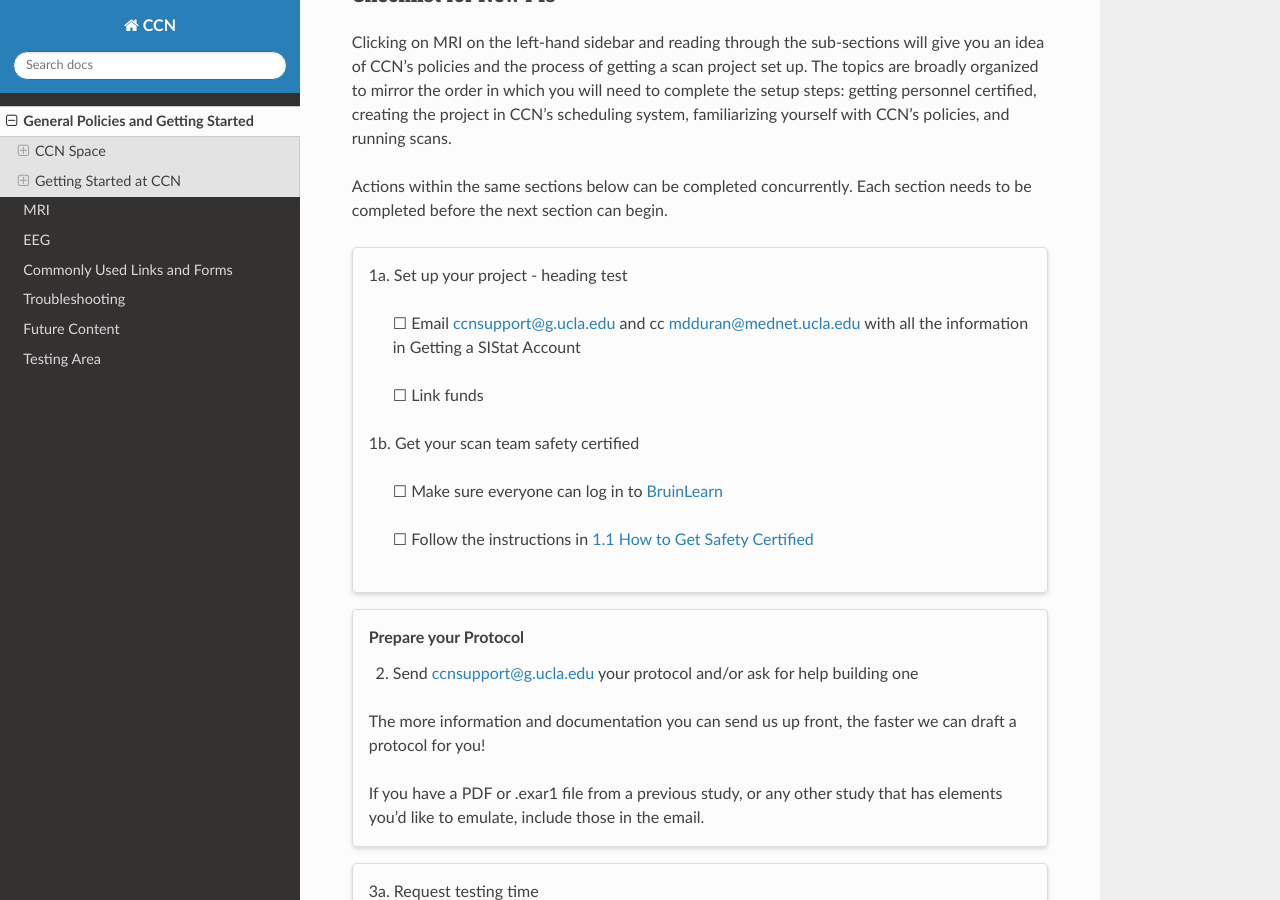
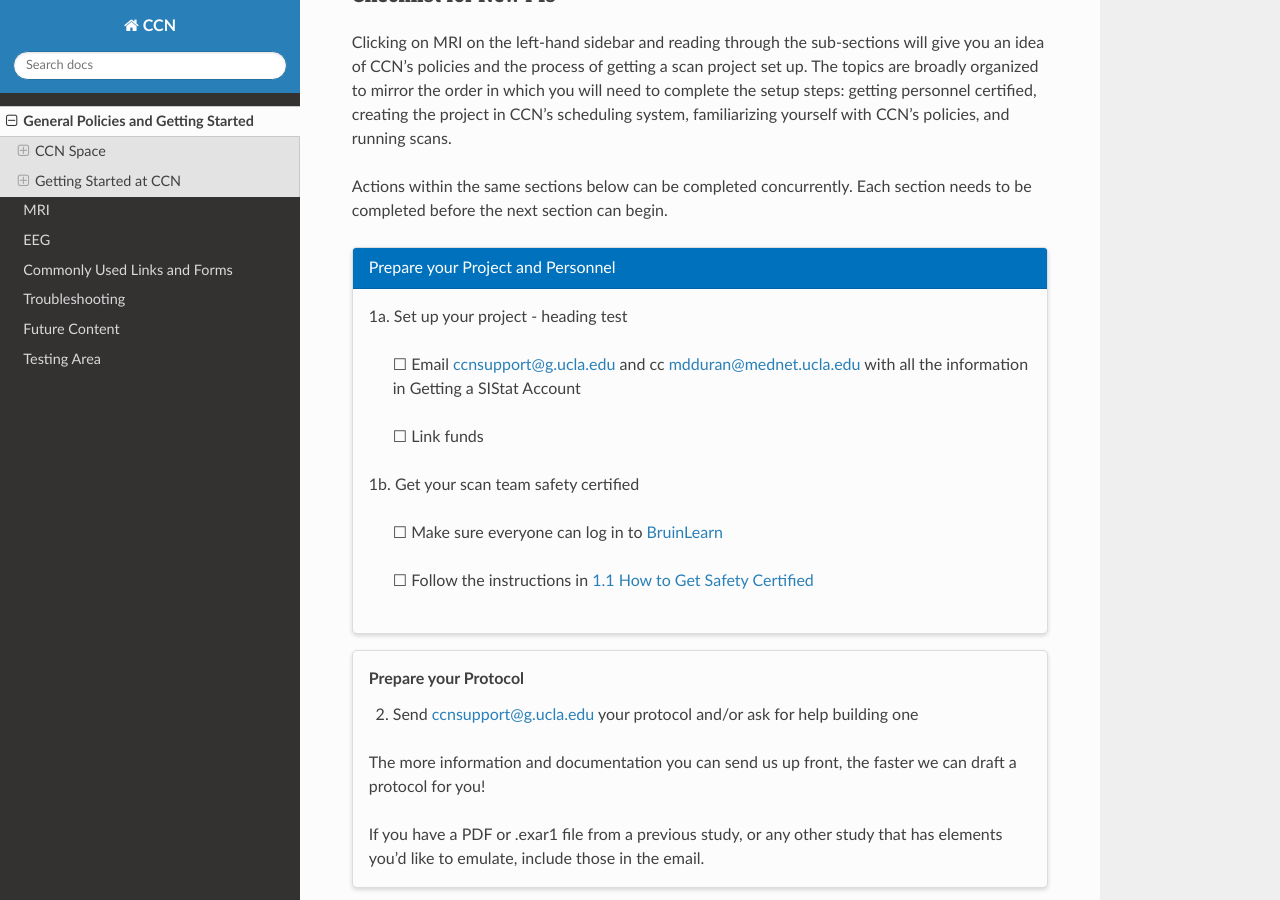
Before and after one commit to CCN-Support/CCN_Wiki, a Sphinx documentation site: the page built from docs/source/generalpolicies.rst, in a window 1280 px wide and 900 px high, scrolled down 3765 px. Built offline with Sphinx 7.4.7 and the Read the Docs theme 3.1.0, drawn with Linux system fonts in a browser that asks for light colours; some of the changed lines change nothing that is shown.

Commit message:
Update generalpolicies.rst

```diff
--- a/docs/source/generalpolicies.rst
+++ b/docs/source/generalpolicies.rst
@@ -105,9 +105,10 @@
 
 .. card::
   :class-card: sd-rounded-2
+  :class-header: sd-bg-primary sd-text-white
 
-  **Prepare your Project and Personnel**
-  ======================================
+  Prepare your Project and Personnel
+  ^^^^^^^^^^^^^^^^^^^^^^^^^^^^^^^^^^
 
   1a. Set up your project - heading test
 
```
